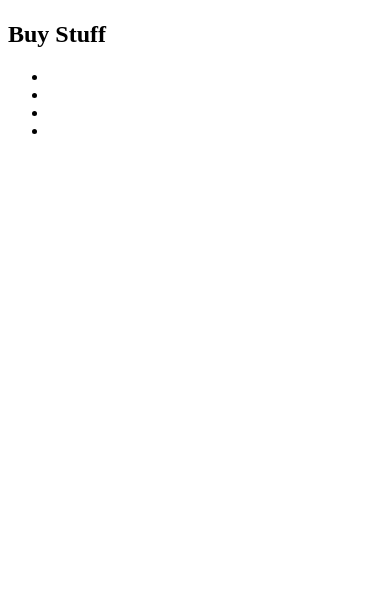
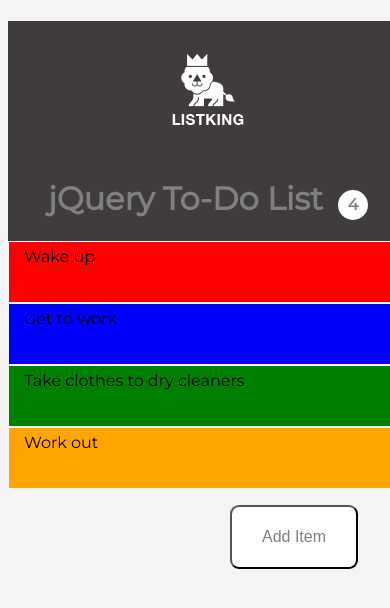
Before and after one commit to dtran2386/listApp, a plain HTML site: page index.html in a window 390 px wide. Drawn offline with nearby package versions, Linux system fonts and the light colour scheme.

Commit message:
almost done.

```diff
--- a/css/style.css
+++ b/css/style.css
@@ -1,3 +1,101 @@
 body {
-    background-color: #000;
+    background-color: #f4f4f4;
+    color: #000;
+    font-family: Montserrat, sans-serif;
 }
+h1 {
+    color: grey;
+}
+#contain {
+    background-color: #403C3B;
+    width: 880px;
+    margin: auto;
+    text-align: center;
+}
+#logo {
+    background-image: url('../images/kinglogo.png');
+    height: 72px;
+    background-repeat: no-repeat;
+    background-position: center;
+    text-indent: -999px;
+    padding: 1em;
+}
+ul {
+    padding: 0;
+}
+li {
+    background-color: #fff;
+    list-style-type: none;
+    padding: 5px;
+    border: 1px solid #f4f4f4;
+    text-align: left;
+    padding-left: 15px;
+    height: 50px;
+    color: #000;
+}
+li:hover {
+    background-color: #fff;
+    color: grey;
+}
+#counter {
+    margin-left: 15px;
+    display: inline-block;
+    font-size: 16px;
+    background-color: #fff;
+    padding: 5px;
+    border-radius: 50%;
+    height: 20px;
+    width: 20px;
+}
+.hot {
+    background-color: red;
+}
+.cool {
+    background-color: blue;
+}
+.mild {
+    background-color: green;
+}
+.orange {
+    background-color: orange;
+}
+.complete {
+    background-color: grey;
+    color: #fff;
+}
+#btn {
+    float: right;
+    margin-right: 50px;
+    height: 4em;
+    width: 8em;
+    border-radius: 9px;
+    background-color: #fff;
+    font-size: 100%;
+    color: grey;
+}
+#btn:hover {
+    background-color: red;
+    color: #fff;
+}
+#inputContent {
+    margin-bottom: 20px;
+    height: 3em;
+    width: 30em;
+    border-radius: 8px;
+}
+#inputBtn {
+    margin-bottom: 20px;
+    height: 3em;
+    width: 6em;
+    border-radius: 8px;
+    background-color: #fff;
+    color: grey;
+    font-size: 100%;
+}
+#inputBtn:hover {
+    background-color: red;
+    color: #fff;
+}
+@media (max-width: 880px) {
+    #contain { width: 400px; }
+}
--- a/index.html
+++ b/index.html
@@ -3,19 +3,30 @@
 <head>
     <meta charset="UTF-8">
     <title>List App</title>
-    <link type="text/css" href="css/styles.css">
+    <link href="https://fonts.googleapis.com/css?family=Montserrat" rel="stylesheet">
+    <link type="text/css" rel="stylesheet" href="css/style.css">
 </head>
+
 <body>
    <div id="contain">
-       <h1></h1>
-        <h2>Buy Stuff<span></span></h2>
-       <ul>
-           <li></li>
-           <li></li>
-           <li></li>
-           <li></li>
+       <h1 id="logo"></h1>
+        <h1>jQuery To-Do List<span id="counter">0</span></h1>
+       <ul id="orange">
+           <li class="hot">Wake up</li>
+           <li class="cool">Get to work</li>
+           <li class="mild">Take clothes to dry cleaners</li>
+           <li class="orange">Work out</li>
        </ul>
+       <button id="btn" type="button" name="newItem">Add Item</button>
+       <form id="inputStuff">
+            <input type="text" id="inputContent">
+            <input type="submit" id="inputBtn">
+       </form>
    </div>
 
+
+<script src="https://cdnjs.cloudflare.com/ajax/libs/jquery/3.1.1/jquery.min.js"></script>
+    <script src="js/script.js"></script>
 </body>
+
 </html>
--- a/js/script.js
+++ b/js/script.js
@@ -0,0 +1,50 @@
+$(document).ready(function() {
+
+    var $list = $('ul');
+    var $inputBox = $('#inputContent');
+    var $add = $('[type="submit"]');
+    var $li = $('li');
+
+    // hide input bar when page loads
+    $('#inputStuff').hide();
+
+    // hide add item button on click
+    $('#btn').on('click', function() {
+        $(this).hide();
+        $('#inputStuff').show();
+    });
+
+    // count the # of items in list
+    function updateCounter() {
+        var leng = $('#orange li').length;
+        var counter = $('#counter');
+        counter.text(leng);
+    };
+    updateCounter();
+
+    // appending new items to ul
+    $add.on('click', function (e) {
+        e.preventDefault();
+        var text = $inputBox;
+        $list.append('<li>' + text.val() + '</li>');
+        text.val('');
+        updateCounter();
+    });
+
+    // removing the li's
+    $list.on('click', 'li', function () {
+        var $this = $(this);
+
+        if ($this.hasClass('complete')) {
+            $this.remove();
+        } else {
+            $this.attr('class', 'complete');
+            $list.append(this);
+//            $this.appendTo($list);
+        }
+        updateCounter();
+
+    });
+
+
+});
```
Also changed, not shown: scss/styles.scss (deleted).
